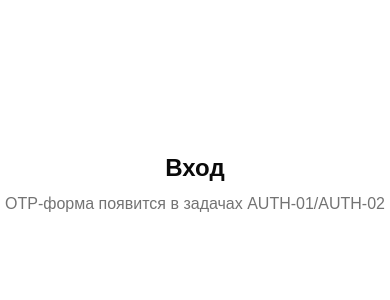
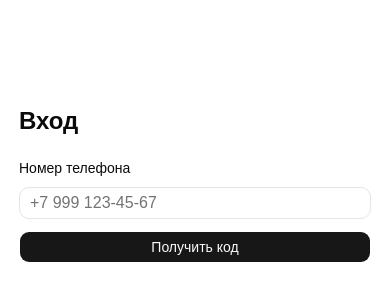
Before and after one commit to gladunvv/kupidon-client, a React (Vite) app: page /login in a window 390 px wide. Shown: the part 238-538 px from the top of the page. Built offline with nearby package versions, Linux system fonts and the light colour scheme; no server answers.

Commit message:
feat: add phone entry and OTP request screen

```diff
--- /dev/null
+++ b/src/api/error-messages.ts
@@ -0,0 +1,15 @@
+import { ApiError } from '@/api/client';
+
+const MESSAGES: Record<string, string> = {
+  TOO_MANY_OTP_REQUESTS: 'Слишком много запросов кода. Попробуйте позже',
+  BAD_REQUEST: 'Проверьте введённые данные',
+  VALIDATION_ERROR: 'Проверьте введённые данные',
+  INTERNAL_SERVER_ERROR: 'Сервер временно недоступен. Попробуйте позже',
+};
+
+export function getErrorMessage(error: unknown): string {
+  if (error instanceof ApiError) {
+    return MESSAGES[error.code] ?? 'Что-то пошло не так. Попробуйте ещё раз';
+  }
+  return 'Нет соединения с сервером. Проверьте интернет';
+}
--- /dev/null
+++ b/src/auth/phone.ts
@@ -0,0 +1,19 @@
+// Returns E.164 (`+79991234567`) or null. Russian local forms (8…, 7…,
+// 10 digits starting with 9) are mapped to +7; the server still runs full
+// IsPhoneNumber validation, this only catches obvious typos before a request.
+export function normalizePhone(input: string): string | null {
+  const trimmed = input.trim();
+  const hasPlus = trimmed.startsWith('+');
+  const digits = trimmed.replace(/\D/g, '');
+
+  if (hasPlus) {
+    return /^\d{11,15}$/.test(digits) ? `+${digits}` : null;
+  }
+  if (/^[78]\d{10}$/.test(digits)) {
+    return `+7${digits.slice(1)}`;
+  }
+  if (/^9\d{9}$/.test(digits)) {
+    return `+7${digits}`;
+  }
+  return null;
+}
--- /dev/null
+++ b/src/components/ui/input.tsx
@@ -0,0 +1,19 @@
+import * as React from 'react';
+import { Input as InputPrimitive } from '@base-ui/react/input';
+import { cn } from 'cn';
+
+function Input({ className, type, ...props }: React.ComponentProps<'input'>) {
+  return (
+    <InputPrimitive
+      type={type}
+      data-slot="input"
+      className={cn(
+        'h-8 w-full min-w-0 rounded-lg border border-input bg-transparent px-2.5 py-1 text-base transition-colors outline-none file:inline-flex file:h-6 file:border-0 file:bg-transparent file:text-sm file:font-medium file:text-foreground placeholder:text-muted-foreground focus-visible:border-ring focus-visible:ring-3 focus-visible:ring-ring/50 disabled:pointer-events-none disabled:cursor-not-allowed disabled:bg-input/50 disabled:opacity-50 aria-invalid:border-destructive aria-invalid:ring-3 aria-invalid:ring-destructive/20 md:text-sm dark:bg-input/30 dark:disabled:bg-input/80 dark:aria-invalid:border-destructive/50 dark:aria-invalid:ring-destructive/40',
+        className,
+      )}
+      {...props}
+    />
+  );
+}
+
+export { Input };
--- /dev/null
+++ b/src/components/ui/label.tsx
@@ -0,0 +1,17 @@
+import * as React from 'react';
+import { cn } from 'cn';
+
+function Label({ className, ...props }: React.ComponentProps<'label'>) {
+  return (
+    <label
+      data-slot="label"
+      className={cn(
+        'flex items-center gap-2 text-sm leading-none font-medium select-none group-data-[disabled=true]:pointer-events-none group-data-[disabled=true]:opacity-50 peer-disabled:cursor-not-allowed peer-disabled:opacity-50',
+        className,
+      )}
+      {...props}
+    />
+  );
+}
+
+export { Label };
--- a/src/pages/LoginPage.tsx
+++ b/src/pages/LoginPage.tsx
@@ -1,10 +1,85 @@
+import { useState, type FormEvent } from 'react';
+import { useMutation } from '@tanstack/react-query';
+import { requestOtp } from '@/api/auth';
+import { ApiError } from '@/api/client';
+import { getErrorMessage } from '@/api/error-messages';
+import { normalizePhone } from '@/auth/phone';
+import { Button } from '@/components/ui/button';
+import { Input } from '@/components/ui/input';
+import { Label } from '@/components/ui/label';
+
 export function LoginPage() {
+  const [phoneInput, setPhoneInput] = useState('');
+  const [inputError, setInputError] = useState<string | null>(null);
+  const [sentTo, setSentTo] = useState<string | null>(null);
+
+  const mutation = useMutation({
+    mutationFn: requestOtp,
+    onSuccess: (_data, { phone }) => setSentTo(phone),
+  });
+
+  function handleSubmit(event: FormEvent) {
+    event.preventDefault();
+    const phone = normalizePhone(phoneInput);
+    if (!phone) {
+      setInputError('Введите номер в формате +7 999 123-45-67');
+      return;
+    }
+    setInputError(null);
+    mutation.mutate({ phone });
+  }
+
+  if (sentTo) {
+    return (
+      <main className="mx-auto flex min-h-svh max-w-sm flex-col justify-center gap-4 px-4">
+        <h1 className="text-2xl font-semibold">Код отправлен</h1>
+        <p className="text-muted-foreground">
+          Мы отправили код на {sentTo}. Ввод кода появится в задаче AUTH-02.
+        </p>
+        <Button
+          variant="outline"
+          onClick={() => {
+            setSentTo(null);
+            mutation.reset();
+          }}
+        >
+          Изменить номер
+        </Button>
+      </main>
+    );
+  }
+
+  const serverError =
+    mutation.error instanceof ApiError && mutation.error.code === 'BAD_REQUEST'
+      ? 'Сервер не принял номер. Проверьте его'
+      : mutation.error && getErrorMessage(mutation.error);
+  const error = inputError ?? serverError;
+
   return (
-    <main className="flex min-h-svh flex-col items-center justify-center gap-2">
+    <main className="mx-auto flex min-h-svh max-w-sm flex-col justify-center gap-6 px-4">
       <h1 className="text-2xl font-semibold">Вход</h1>
-      <p className="text-muted-foreground">
-        OTP-форма появится в задачах AUTH-01/AUTH-02
-      </p>
+      <form onSubmit={handleSubmit} className="flex flex-col gap-3" noValidate>
+        <Label htmlFor="phone">Номер телефона</Label>
+        <Input
+          id="phone"
+          type="tel"
+          inputMode="tel"
+          autoComplete="tel"
+          placeholder="+7 999 123-45-67"
+          value={phoneInput}
+          onChange={(event) => setPhoneInput(event.target.value)}
+          aria-invalid={error ? true : undefined}
+          aria-describedby={error ? 'phone-error' : undefined}
+        />
+        {error && (
+          <p id="phone-error" role="alert" className="text-sm text-destructive">
+            {error}
+          </p>
+        )}
+        <Button type="submit" disabled={mutation.isPending}>
+          {mutation.isPending ? 'Отправляем…' : 'Получить код'}
+        </Button>
+      </form>
     </main>
   );
 }
```
